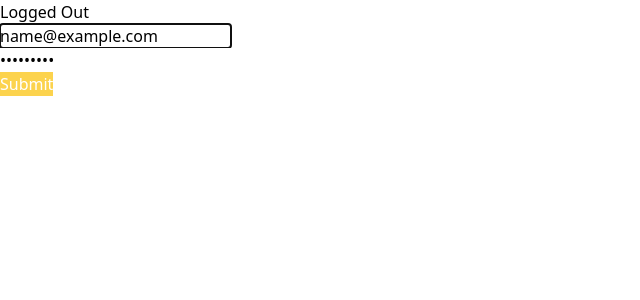
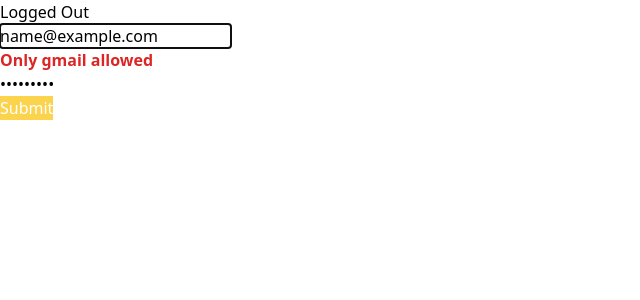
Before and after one commit to duduling/nuber-eats-frontend, a React (Create React App) app: page / in a window 1280 px wide. Both pictures are taken after typing "name@example.com", "Sample123" into the empty fields and a click on the button "Submit". Shown: the top 300 px of the page, without its empty margins (0-640 px from the left). Built offline with nearby package versions, Linux system fonts and the light colour scheme.

Commit message:
#15.2 React Hook Form part Two

```diff
--- a/src/routers/LoggedOutRouter.tsx
+++ b/src/routers/LoggedOutRouter.tsx
@@ -1,8 +1,13 @@
 import React from "react";
 import { useForm } from "react-hook-form";
 
+interface IForm {
+  email: string;
+  password: string;
+}
+
 const LoggedOutRouter = () => {
-  const { register, watch, handleSubmit, errors } = useForm();
+  const { register, watch, handleSubmit, errors } = useForm<IForm>();
 
   const onSubmit = () => {
     console.log(watch());
@@ -11,7 +16,6 @@
   const onInvalid = () => {
     console.log("cant create account");
   };
-  console.log(errors);
 
   return (
     <div>
@@ -28,6 +32,14 @@
             placeholder="email"
           />
         </div>
+        {errors.email?.message && (
+          <span className={"font-bold text-red-600"}>
+            {errors.email?.message}
+          </span>
+        )}
+        {errors.email?.type === "pattern" && (
+          <span className={"font-bold text-red-600"}>Only gmail allowed</span>
+        )}
         <div>
           <input
             ref={register({ required: true })}
```
